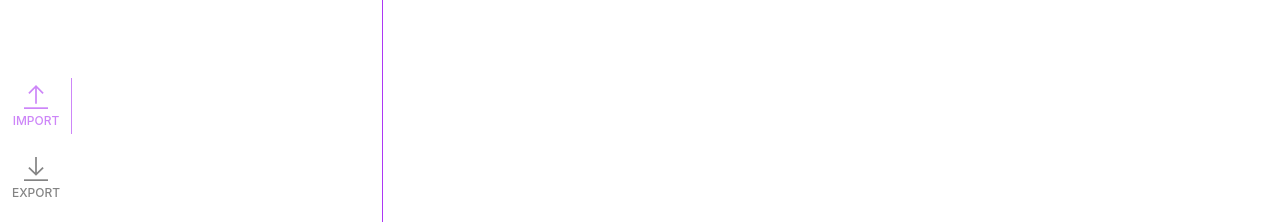
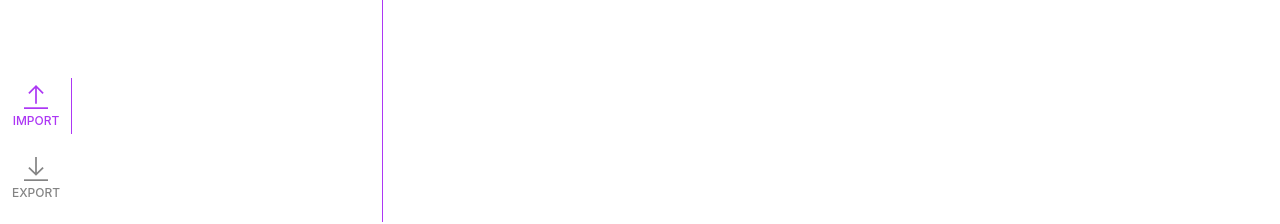
Before and after one commit to Morphyish/svg-sandbox, a Svelte app: page / in a window 1280 px wide. Shown: the part 559-783 px from the top of the page. Built offline with nearby package versions, Linux system fonts and the light colour scheme.

Commit message:
:lipstick: Removed opacity on active menu links

```diff
--- a/src/Navigation/Navigation.svelte
+++ b/src/Navigation/Navigation.svelte
@@ -75,8 +75,10 @@
 
     a:focus,
     a:hover,
+    a:active,
     a.active {
         color: var(--primary);
+        opacity: 1;
     }
 
     a.active::after {
```
